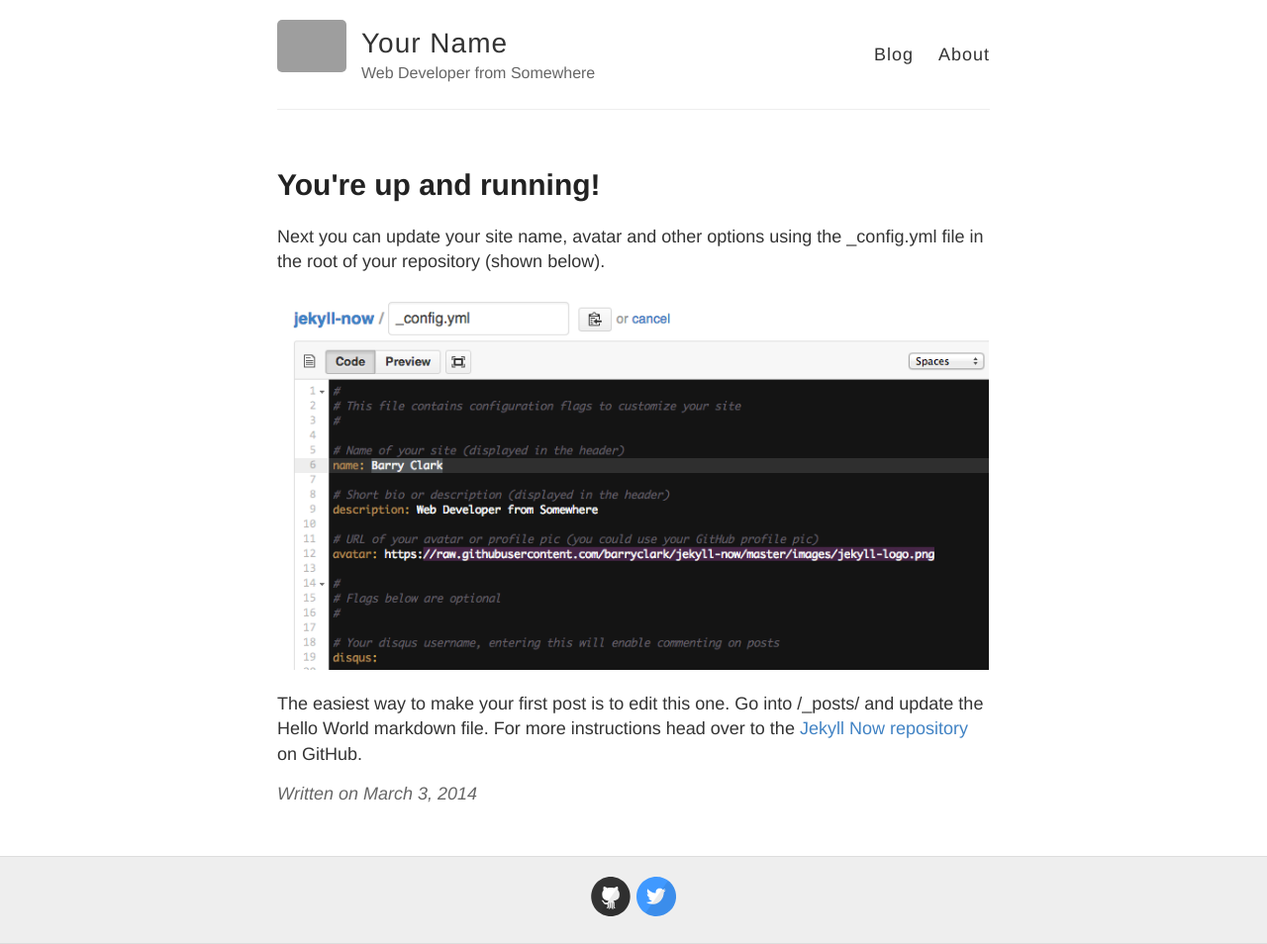
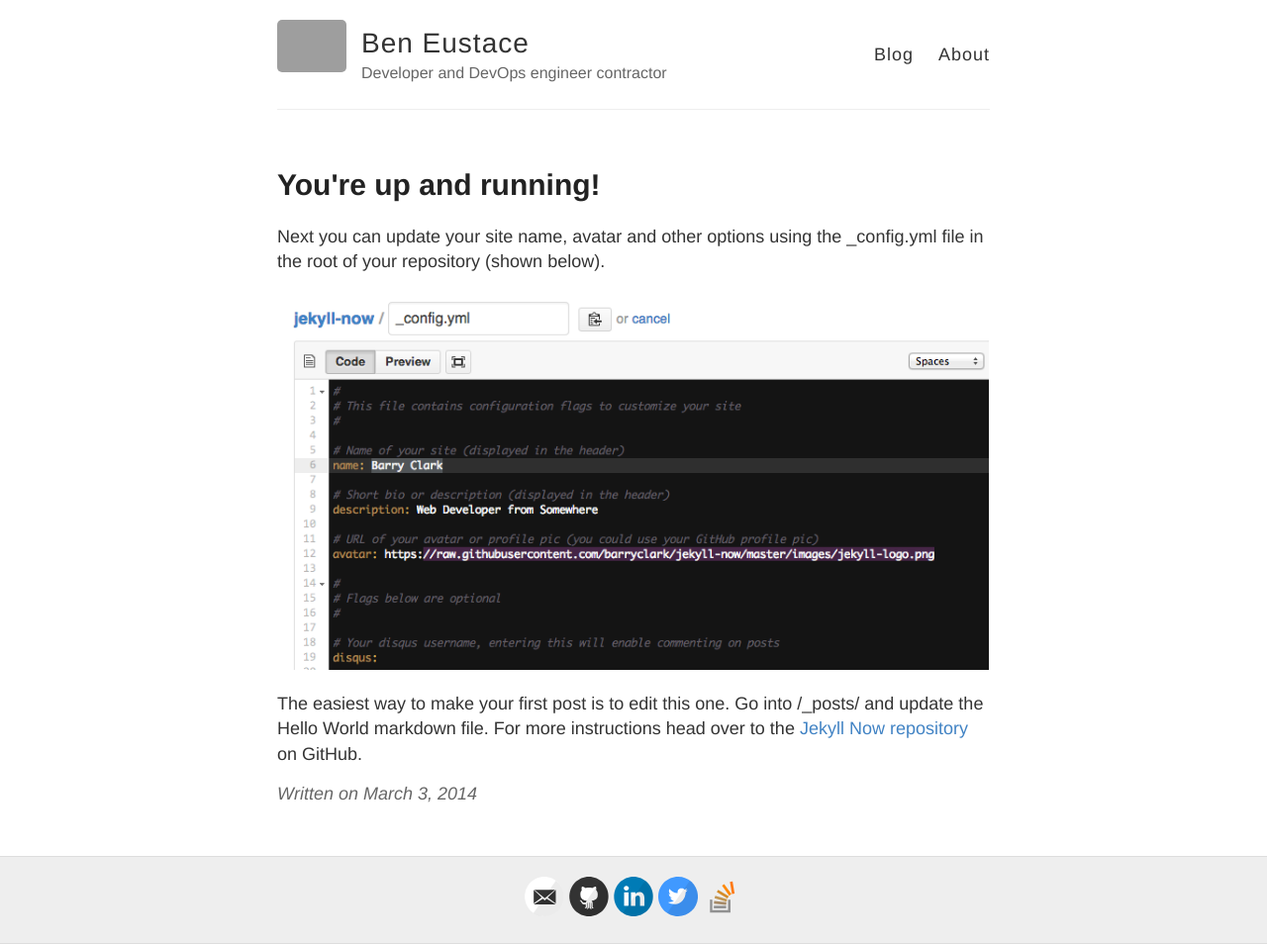
Before and after one commit to AwkwardBen/AwkwardBen.github.io, a Jekyll site: the page built from _posts/2014-3-3-Hello-World.md, in a window 1280 px wide. Shown: the whole page at 99% size. Built offline with Jekyll 4.4.1, drawn with Linux system fonts in a browser that asks for light colours; comment, search, counter and statistics services are not loaded; part of the change alters nothing that is shown; grey boxes are pictures that could not be loaded.

Commit message:
update on some details

```diff
--- a/_config.yml
+++ b/_config.yml
@@ -3,10 +3,10 @@
 #
 
 # Name of your site (displayed in the header)
-name: Your Name
+name: Ben Eustace
 
 # Short bio or description (displayed in the header)
-description: Web Developer from Somewhere
+description: Developer and DevOps engineer contractor
 
 # URL of your avatar or profile pic (you could use your GitHub profile pic)
 avatar: https://raw.githubusercontent.com/barryclark/jekyll-now/master/images/jekyll-logo.png
@@ -17,31 +17,23 @@ avatar: https://raw.githubusercontent.com/barryclark/jekyll-now/master/images/je
 
 # Includes an icon in the footer for each username you enter
 footer-links:
-  dribbble:
-  email:
-  facebook:
-  flickr:
-  github: barryclark/jekyll-now
-  instagram:
-  linkedin:
-  pinterest:
-  rss: # just type anything here for a working RSS icon
+  email: awks.ben@gmail.com
+  github: awkwardben/blog
+  linkedin: https://www.linkedin.com/in/ben-eustace-35a062101/
   twitter: jekyllrb
-  stackoverflow: # your stackoverflow profile, e.g. "users/50476/bart-kiers"
-  youtube: # channel/<your_long_string> or user/<user-name>
-  googleplus: # anything in your profile username that comes after plus.google.com/
+  stackoverflow: users/5401864/awkwardben
 
 
 # Enter your Disqus shortname (not your username) to enable commenting on posts
 # You can find your shortname on the Settings page of your Disqus account
-disqus:
+disqus: awksben
 
 # Enter your Google Analytics web tracking code (e.g. UA-2110908-2) to activate tracking
 google_analytics:
 
 # Your website URL (e.g. http://barryclark.github.io or http://www.barryclark.co)
 # Used for Sitemap.xml and your RSS feed
-url:
+url: http://awkwardben.github.io
 
 # If you're hosting your site at a Project repository on GitHub pages
 # (http://yourusername.github.io/repository-name)
```
